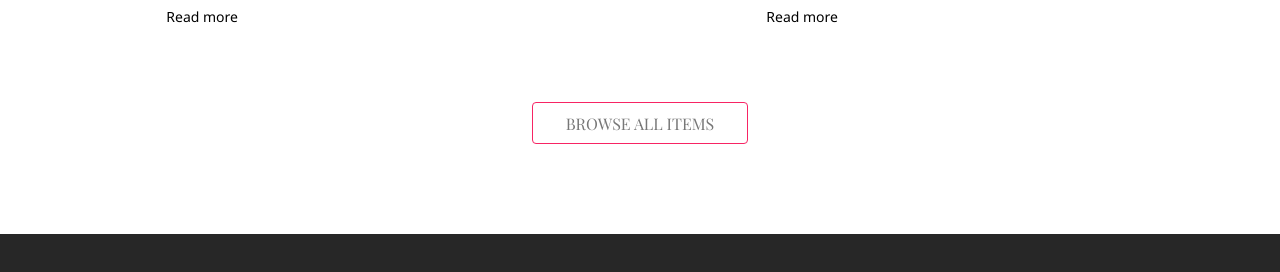
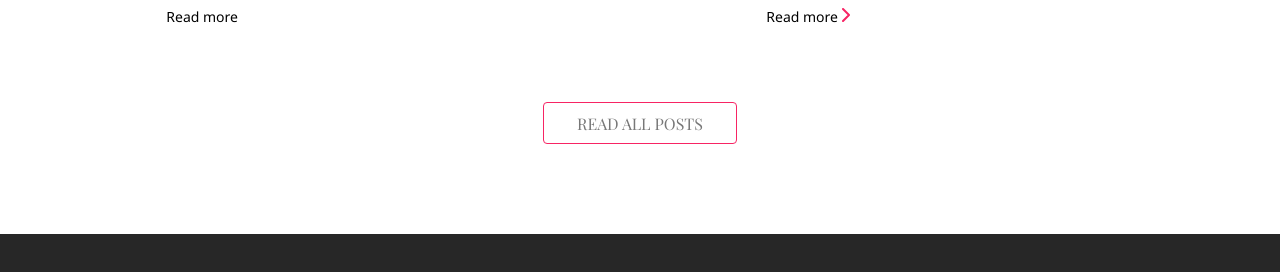
Before and after one commit to gleb-erokhin/shop, a website: page src/html/index.html in a window 1280 px wide. Shown: the part 2954-3226 px from the top of the page. Drawn offline with nearby package versions, Linux system fonts and the light colour scheme; files that its build step writes are made by us from their sources; files whose address does not match are found by name.

Commit message:
блок - блог готов, верстка стрелки осталась

```diff
--- a/src/html/blocks/blog.html
+++ b/src/html/blocks/blog.html
@@ -53,7 +53,12 @@
                         <h3 class="title-3">Lorem Dolor Amet Consectetur Dipisicing </h3>
                         <p class="text-2">Lorem ipsum dolor sit amet, consectetur adipisicing elit, sed do eiusmod tempor incididunt.</p>
                         <div class="blog__link">
-                            <a href="#!">Read more</a>
+                            <a href="#!">
+                                Read more
+                                <svg width="8" height="14" viewBox="0 0 8 14" fill="none" xmlns="http://www.w3.org/2000/svg">
+                                    <path d="M1 13L7 7L1 1" stroke="#F72464" stroke-width="2" stroke-linecap="round" stroke-linejoin="round" />
+                                </svg>
+                            </a>
                         </div>
                     </div>
 
@@ -61,7 +66,7 @@
             </ul>
 
             <div class="blog__btn-wrapper">
-                <a class="btn btn--outline" href="#!">Browse all items</a>
+                <a class="btn btn--outline" href="#!">Read all posts</a>
             </div>
 
         </div>
```
Also changed, not shown: build/img/svgicons/shape.svg (added), build/index.html, src/img/svgicons/shape.svg (added).
